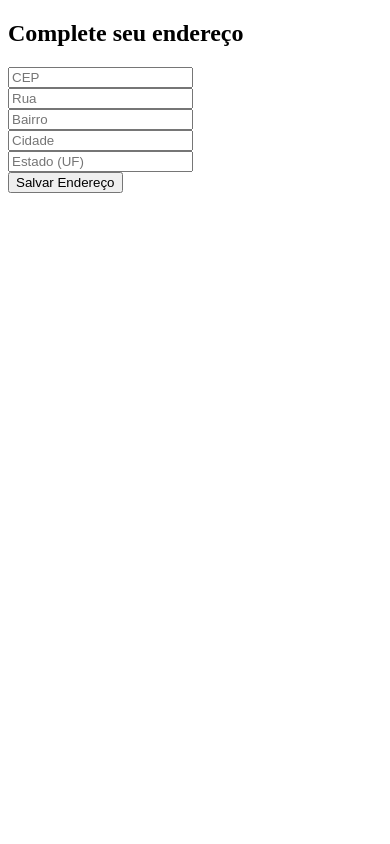
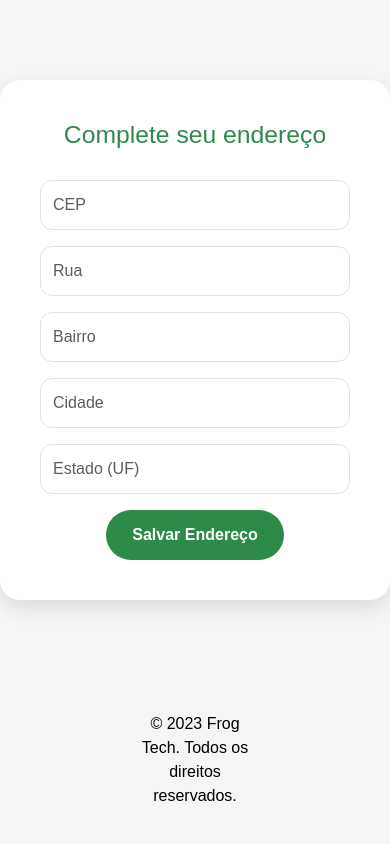
Before and after one commit to FeJoestar18/Projeto-3-semestre-Curso-CC, a PHP site: page /Projeto-3-semestre-Curso-CC/form_endereco.php in a window 390 px wide. Run offline with PHP 8.4, Linux system fonts and the light colour scheme; the visitor is signed in with stand-in values (Sample User, id 1).

Commit message:
Adiciona estilos CSS para o formulário de endereço e atualiza a página "Fale Conosco" com melhorias no layout e responsividade.

```diff
--- /dev/null
+++ b/FROG-TECH/css/css-usuarios/endereco.css
@@ -0,0 +1,44 @@
+body {
+            background-color: #f5f5f5;
+            padding-top: 80px;
+            font-family: Arial, sans-serif;
+        }
+
+        .address-form-container {
+            background-color: #fff;
+            padding: 40px;
+            border-radius: 20px;
+            box-shadow: 0 8px 20px rgba(0, 0, 0, 0.1);
+            max-width: 600px;
+            margin: 0 auto;
+        }
+
+        .form-control {
+            border-radius: 12px;
+            padding: 12px;
+        }
+
+        .form-control:focus {
+            box-shadow: 0 0 8px rgba(46, 139, 71, 0.3);
+            border-color: #2e8b47;
+        }
+
+        .btn-save {
+            background-color: #2e8b47;
+            color: #fff;
+            padding: 12px 25px;
+            font-weight: bold;
+            border-radius: 30px;
+            transition: background-color 0.3s ease, transform 0.2s ease;
+        }
+
+        .btn-save:hover {
+            background-color: #24703a;
+            transform: scale(1.02);
+        }
+
+        h2 {
+            color: #2e8b47;
+            text-align: center;
+            margin-bottom: 30px;
+        }
--- a/FROG-TECH/pages-usuario/dados-endereco/form_endereco.php
+++ b/FROG-TECH/pages-usuario/dados-endereco/form_endereco.php
@@ -15,24 +15,49 @@ if (isset($_SESSION['user_id']) && $_SESSION['role_id'] === 3) {
 }
 ?>
 <!DOCTYPE html>
-<html>
+<html lang="pt-br">
 <head>
+    <meta charset="UTF-8">
     <title>Preencher Endereço</title>
-    <script src="../../js/buscarCEP.js"></script>
+    <meta name="viewport" content="width=device-width, initial-scale=1">
+    <link href="https://cdn.jsdelivr.net/npm/bootstrap@5.3.3/dist/css/bootstrap.min.css" rel="stylesheet">
+    <script src="../../js/buscarCEP.js" defer></script>
+    <link rel="stylesheet" href="<?= BASE_URL ?>/css/css-usuarios/endereco.css">
+    <link rel="stylesheet" href="<?= BASE_URL ?>/css/layouts/footer2.css">
 </head>
 <body>
-    <h2>Complete seu endereço</h2>
-    <form action="<?= BASE_URL ?>Controller/process-form-endereco.php" method="post">
-    <input type="hidden" name="produto_id" value="<?= $_SESSION['produto_id'] ?? '' ?>">
-    <input type="text" name="cep" placeholder="CEP" required><br>
-    <input type="text" name="rua" placeholder="Rua" required><br>
-    <input type="text" name="bairro" placeholder="Bairro" required><br>
-    <input type="text" name="cidade" placeholder="Cidade" required><br>
-    <input type="text" name="estado" placeholder="Estado (UF)" required><br>
-    <button type="submit" name="salvar">Salvar Endereço</button>
-</form>
 
+    <div class="address-form-container">
+        <h2>Complete seu endereço</h2>
+        <form action="<?= BASE_URL ?>Controller/process-form-endereco.php" method="post">
+            <input type="hidden" name="produto_id" value="<?= $_SESSION['produto_id'] ?? '' ?>">
 
+            <div class="mb-3">
+                <input type="text" name="cep" placeholder="CEP" class="form-control" required>
+            </div>
+            <div class="mb-3">
+                <input type="text" name="rua" placeholder="Rua" class="form-control" required>
+            </div>
+            <div class="mb-3">
+                <input type="text" name="bairro" placeholder="Bairro" class="form-control" required>
+            </div>
+            <div class="mb-3">
+                <input type="text" name="cidade" placeholder="Cidade" class="form-control" required>
+            </div>
+            <div class="mb-3">
+                <input type="text" name="estado" placeholder="Estado (UF)" class="form-control" required>
+            </div>
 
+            <div class="text-center">
+                <button type="submit" name="salvar" class="btn btn-save">Salvar Endereço</button>
+            </div>
+        </form>
+    </div>
+    <footer class="footer">
+        <div class="container">
+            <p>&copy; 2023 Frog Tech. Todos os direitos reservados.</p>
+        </div>
+    </footer>
+    <script src="https://cdn.jsdelivr.net/npm/bootstrap@5.3.3/dist/js/bootstrap.bundle.min.js"></script>
 </body>
 </html>
--- a/FROG-TECH/pages-usuario/fale-conosco-user/fale-conosco-user.php
+++ b/FROG-TECH/pages-usuario/fale-conosco-user/fale-conosco-user.php
@@ -37,7 +37,6 @@ $questions = $stmt->fetchAll(PDO::FETCH_ASSOC);
             <link rel="stylesheet" href="<?= BASE_URL ?>/css/css-usuarios/fale-conosco.css">
 </head>
 <body>
-
     <header>
     <div class="logo">
         <img src="<?= BASE_URL ?>img/logo/LogoHeader.png" alt="Frog Tech Logo">
@@ -62,7 +61,6 @@ $questions = $stmt->fetchAll(PDO::FETCH_ASSOC);
     <div class="overlay" id="overlay"></div>
 
     <div class="container mt-4">
-
         <h2>Fale Conosco - Usuário</h2>
 
         <form action="<?= BASE_URL ?>Controller/process-fale-conosco.php" method="post" class="mb-3">
```
Lines whose indentation alone changed are shown as unchanged.
